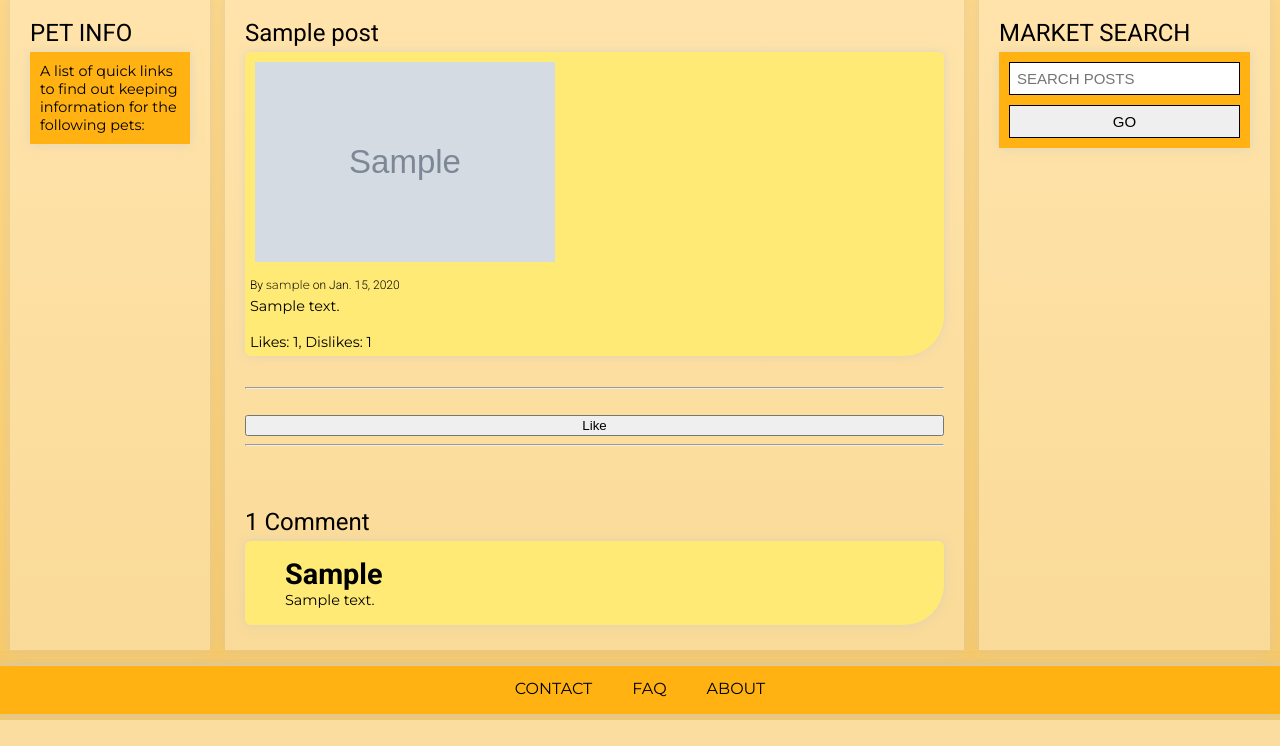
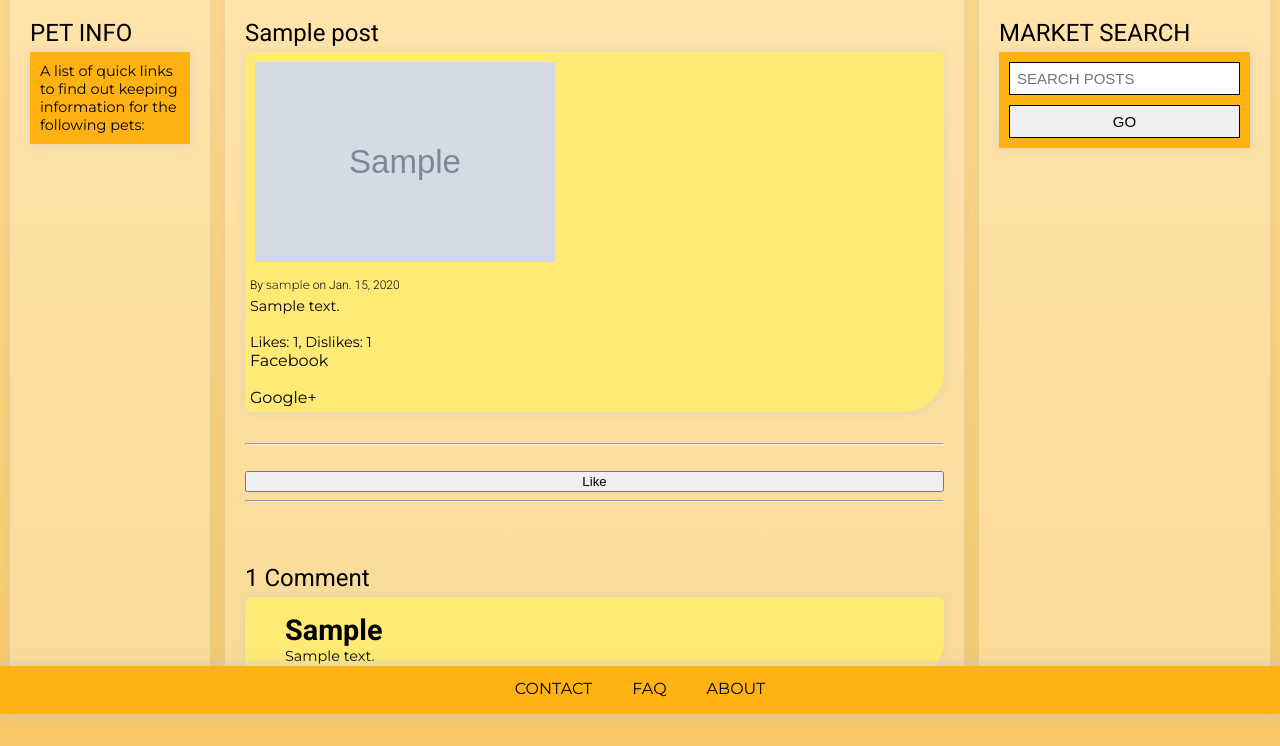
Before and after one commit to PeterDodd/pawbook_wad, a Django app: a page that uses templates/pawbook/postPage.html in a window 1280 px wide. Shown: the part 86-832 px from the top of the page. Before the commit the page ends 806 px from the top, so only its background shows below. Run offline with Django 3.2, Linux system fonts and the light colour scheme; tables that the repository leaves empty hold one stand-in row (values such as "Sample post"); grey boxes marked "Sample" are stand-in pictures.

Commit message:
Added Social media tags so that users can share the posts to their social media platform
- Added '*' to Allowed_host in settings.py

```diff
--- a/pawbook_wad/settings.py
+++ b/pawbook_wad/settings.py
@@ -30,6 +30,7 @@
 
 ALLOWED_HOSTS = [
     'ssharkk6.pythonanywhere.com',
+    '*',
 ]
 
 
--- a/templates/pawbook/postPage.html
+++ b/templates/pawbook/postPage.html
@@ -30,6 +30,14 @@
 						<p>{{ post.postDescription  }}</p>
 						<br>
 						<div><p>Likes: {{ post.likes.count }}, Dislikes: {{ post.dislikes }}</p></div>
+                         <a href="https://www.facebook.com/sharer/sharer.php?u={{ request.build_absolute_uri }}">
+                            Facebook
+                        </a>
+                        <br>
+
+                            <a href='https://plus.google.com/share?url={{ request.build_absolute_uri }}'>
+                                Google+
+                            </a>
 					</div>
 				</div>
             {% endif %}
```
